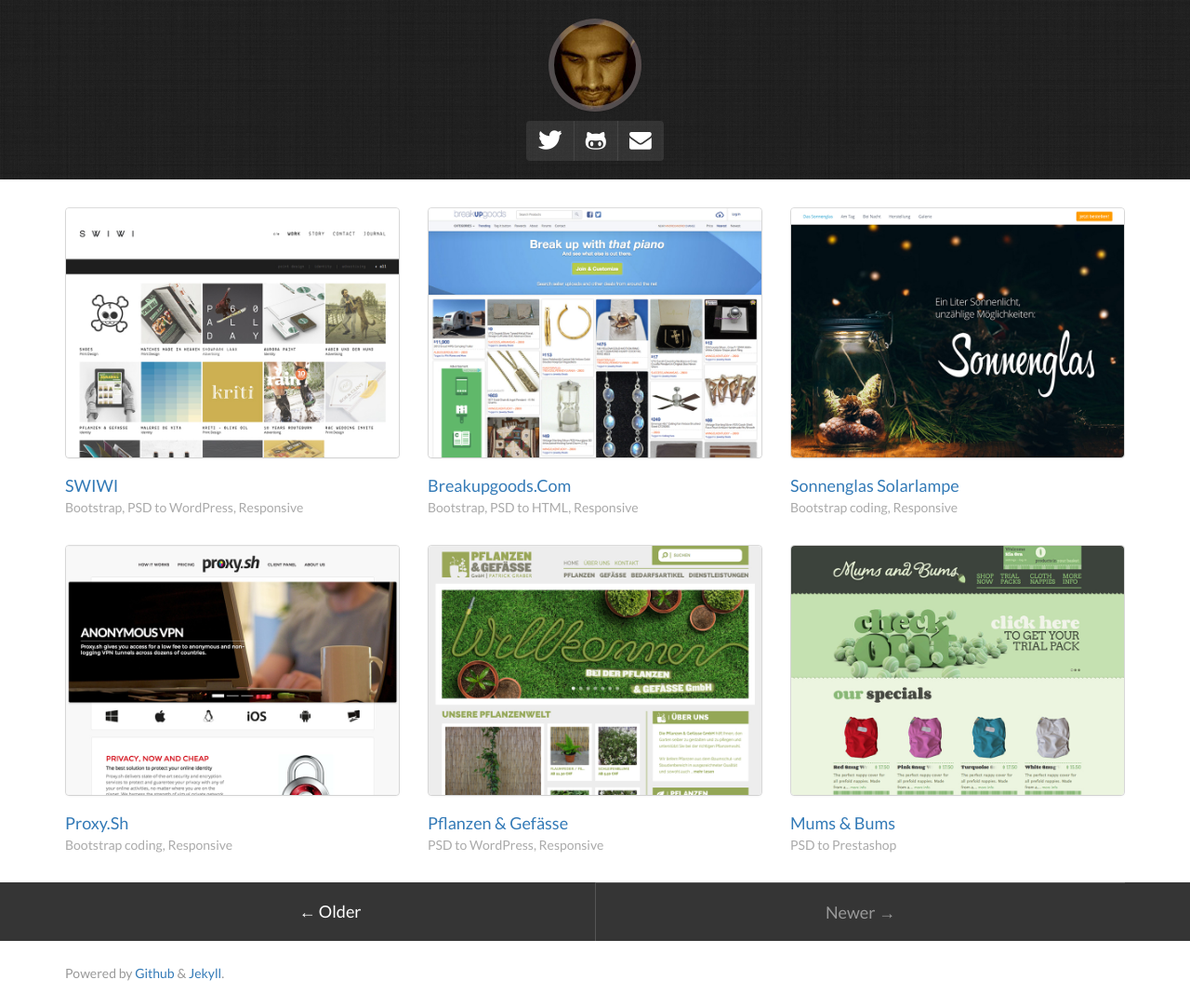
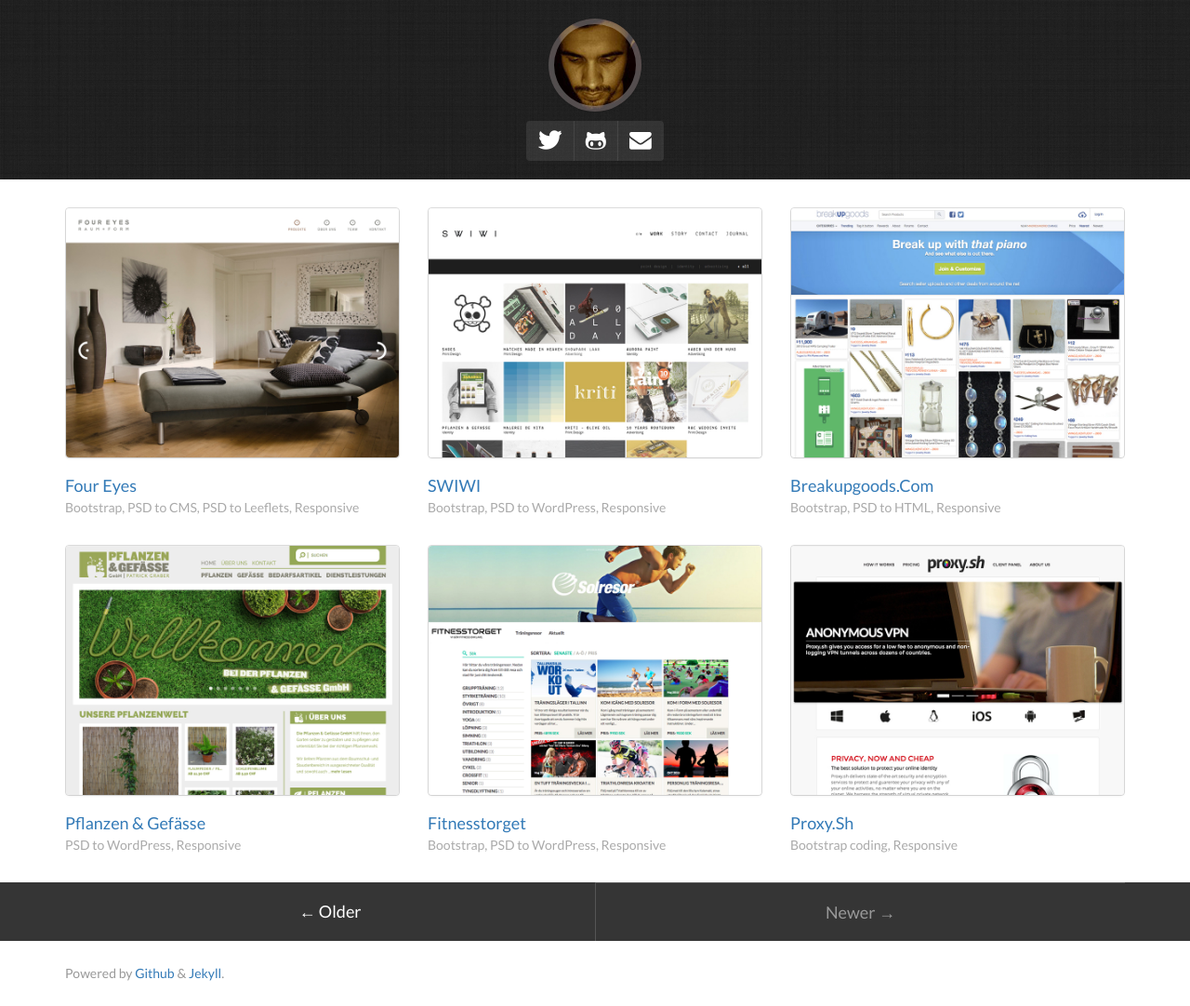
Before and after one commit to tatygrassini/tatygrassini.github.com, a Jekyll site: the page built from index.html, in a window 1280 px wide. Shown: the whole page at 93% size. Built offline with Jekyll 4.4.1, drawn with Linux system fonts in a browser that asks for light colours; nearby versions of some CDN libraries; Markdown is read by kramdown in place of the engine named in the settings; the list of posts is cut into pages by our own code.

Commit message:
Added fitnesstorget and four-eyes

```diff
--- a/_config.yml
+++ b/_config.yml
@@ -1,7 +1,7 @@
 # Dependencies
 markdown:     rdiscount
 permalink:    /:title
-pygments:     true
+highlighter:  pygments
 
 # Settings
 destination:  ./_gh_pages
--- /dev/null
+++ b/_posts/2015-09-10-foureyes.md
@@ -0,0 +1,9 @@
+---
+layout: post
+title: "Four Eyes"
+category: "Bootstrap, PSD to CMS, PSD to Leeflets, Responsive"
+tags: [psd2wp, cms, leeflets, bootstrap, responsive]
+---
+<a class="thumbnail" href="http://four-eyes.ch/" target="_blank">
+  <img src="/screenshots/four-eyes.jpg" alt="{{ post.title }}">
+</a>
--- a/feed.xml
+++ b/feed.xml
@@ -1,5 +1,4 @@
 ---
-layout: none
 ---
 <?xml version="1.0" encoding="UTF-8"?>
 <rss version="2.0" xmlns:atom="http://www.w3.org/2005/Atom">
```
Also changed, not shown: _posts/2013-11-19-fitnesstorget.md (added, +10 -0 lines), _posts/2013-04-01-sonnenglas.md (renamed from _posts/2013-11-20-sonnenglas.md), _posts/2013-11-20-pflanzen-gefaesse.md (renamed from _posts/2013-04-01-pflanzen-gefaesse.md), screenshots/fitnesstorget.jpg (added), screenshots/four-eyes.jpg (added).
